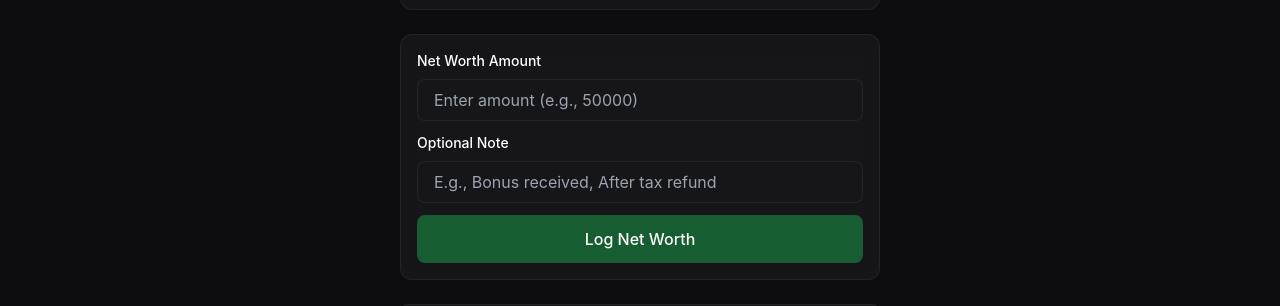
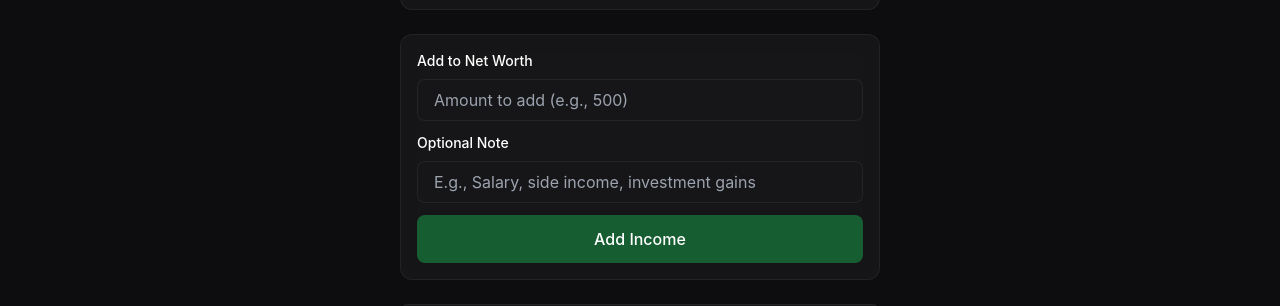
Before and after one commit to TilinInc/lifequest-react, a Next.js app: page /dashboard/money in a window 1280 px wide. Shown: the part 332-638 px from the top of the page. Built offline with nearby package versions, Linux system fonts and the light colour scheme.

Commit message:
Update money page UI for accumulative income tracking

```diff
--- a/src/app/dashboard/money/page.tsx
+++ b/src/app/dashboard/money/page.tsx
@@ -26,14 +26,14 @@ export default function MoneyPage() {
     const netWorth = parseFloat(netWorthInput);
 
     if (isNaN(netWorth) || netWorth < 0) {
-      showToast('Please enter a valid net worth amount', 'error');
+      showToast('Please enter a valid amount', 'error');
       return;
     }
 
     setIsSubmitting(true);
 
     const result = logNetWorth(netWorth, note || undefined);
-    showToast('Net Worth logged: ' + formatMoney(netWorth), 'success');
+    showToast('Added ' + formatMoney(netWorth) + ' to net worth', 'success');
 
     if (result.leveledUp) {
       showLevelUpModal('money', result.newLevel);
@@ -75,12 +75,12 @@ export default function MoneyPage() {
       {/* Log Net Worth */}
       <div className="glass rounded-xl p-4 border border-border-subtle">
         <div className="mb-3">
-          <label className="text-sm font-medium block mb-2">Net Worth Amount</label>
+          <label className="text-sm font-medium block mb-2">Add to Net Worth</label>
           <input
             type="number"
             value={netWorthInput}
             onChange={(e) => setNetWorthInput(e.target.value)}
-            placeholder="Enter amount (e.g., 50000)"
+            placeholder="Amount to add (e.g., 500)"
             className="w-full px-4 py-2 rounded-lg bg-bg-secondary border border-border-subtle focus:border-accent-gold focus:outline-none"
             disabled={isSubmitting}
           />
@@ -92,7 +92,7 @@ export default function MoneyPage() {
             type="text"
             value={note}
             onChange={(e) => setNote(e.target.value)}
-            placeholder="E.g., Bonus received, After tax refund"
+            placeholder="E.g., Salary, side income, investment gains"
             className="w-full px-4 py-2 rounded-lg bg-bg-secondary border border-border-subtle focus:border-accent-gold focus:outline-none"
             disabled={isSubmitting}
           />
@@ -103,7 +103,7 @@ export default function MoneyPage() {
           disabled={isSubmitting || !netWorthInput.trim()}
           className="w-full px-4 py-3 rounded-lg bg-green-600 hover:bg-green-700 disabled:bg-green-600/50 text-white font-medium transition-colors"
         >
-          {isSubmitting ? 'Logging...' : 'Log Net Worth'}
+          {isSubmitting ? 'Adding...' : 'Add Income'}
         </button>
       </div>
 
```
